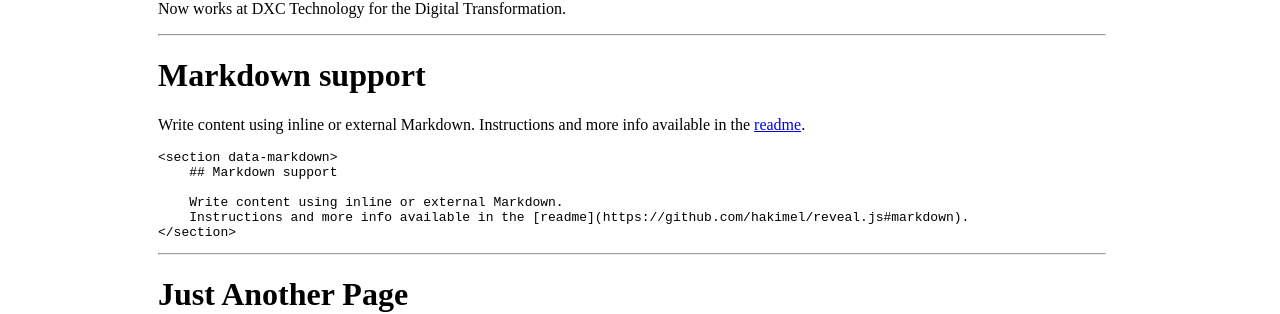
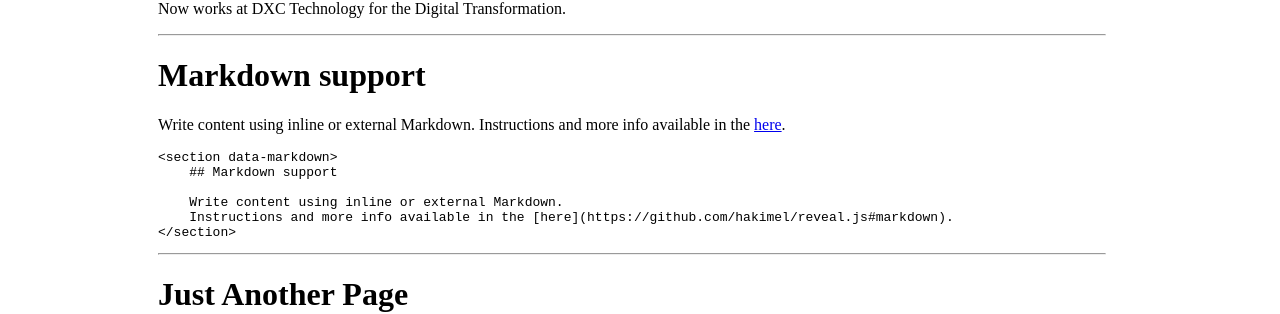
Before and after one commit to liuning0820/liuning0820.github.io, a Jekyll site: the page built from ex_presentations/2019-06_jenkins_area_meetup/test.md, in a window 1280 px wide. Shown: the part 226-540 px from the top of the page. Built offline with Jekyll 4.4.1, drawn with Linux system fonts in a browser that asks for light colours; our own code applies the rules of GitHub Pages for plain Markdown files.

````diff
--- a/ex_presentations/2019-06_jenkins_area_meetup/test.md
+++ b/ex_presentations/2019-06_jenkins_area_meetup/test.md
@@ -7,20 +7,17 @@ Now works at DXC Technology for the Digital Transformation.
 
 ----
 
-
-
-
 # Markdown support
 
 Write content using inline or external Markdown.
-Instructions and more info available in the [readme](https://github.com/hakimel/reveal.js#markdown).
+Instructions and more info available in the [here](https://github.com/hakimel/reveal.js#markdown).
 
 ```
 <section data-markdown>
     ## Markdown support
 
     Write content using inline or external Markdown.
-    Instructions and more info available in the [readme](https://github.com/hakimel/reveal.js#markdown).
+    Instructions and more info available in the [here](https://github.com/hakimel/reveal.js#markdown).
 </section>
 ```
 
````
Also changed, not shown: _posts/2019-05-25-警惕忽悠.md (+2 -2 lines).
